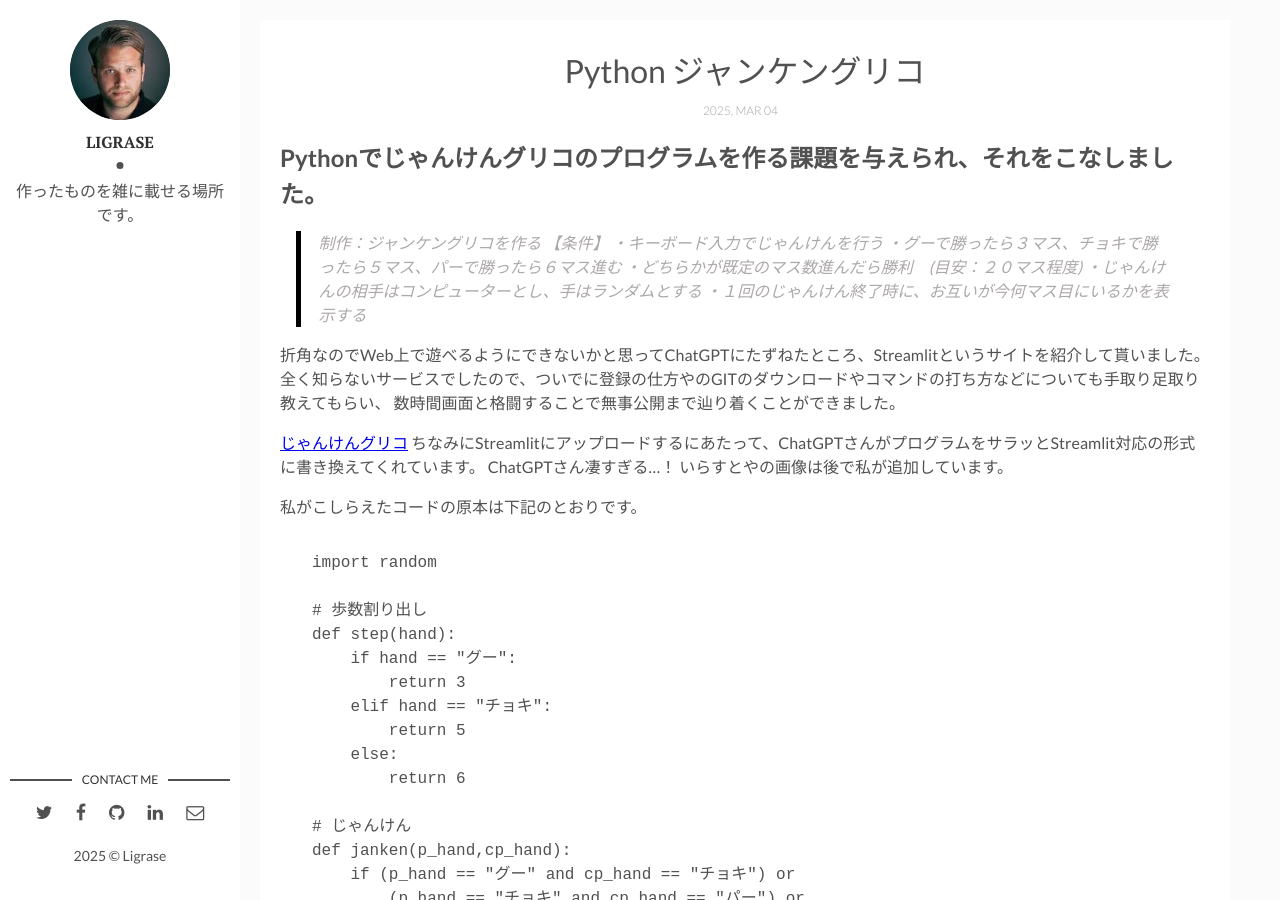
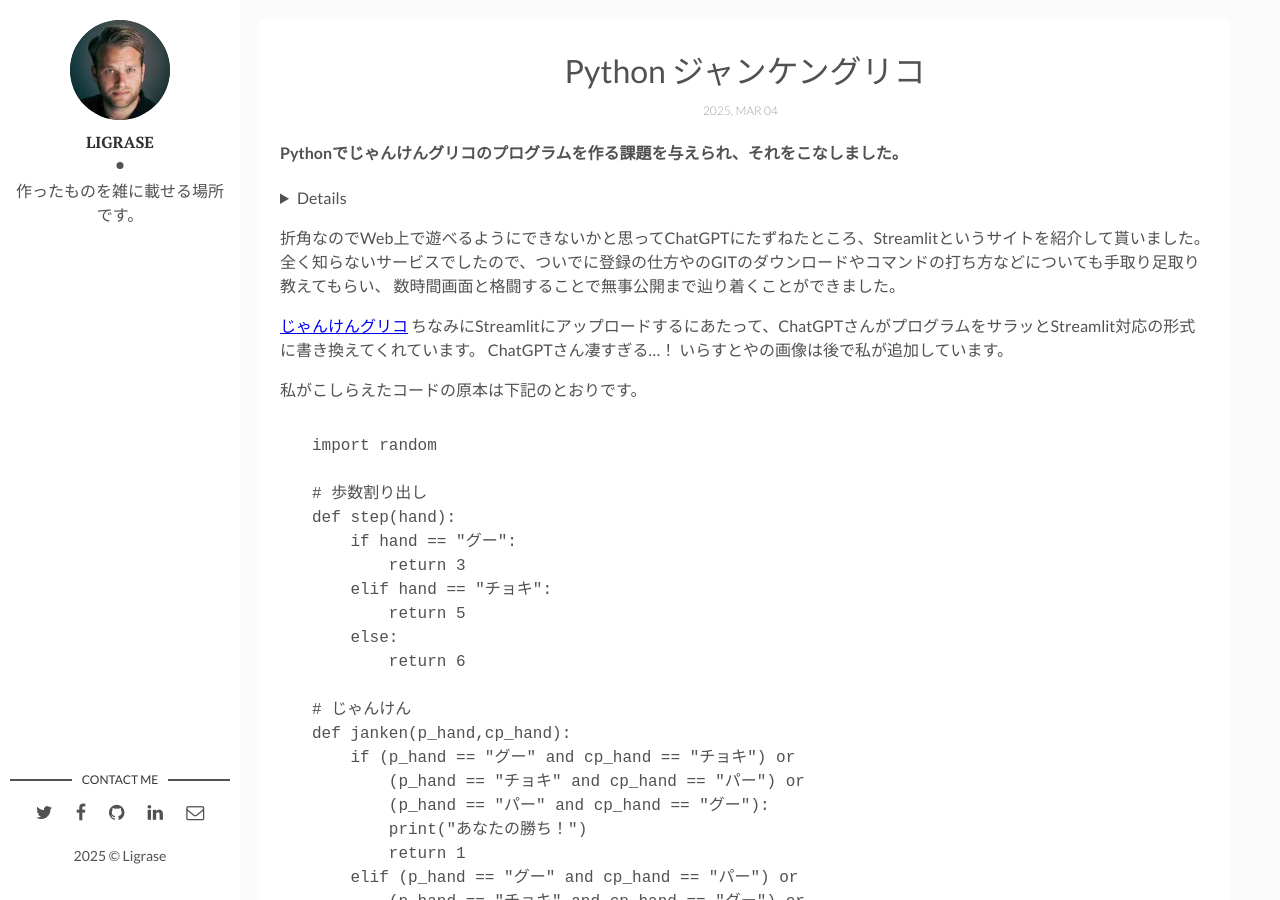
Before and after one commit to Liqrase/diary-1, a Jekyll site: the page built from _posts/2025-03-05-python-jankenglico.markdown, in a window 1280 px wide and 900 px high. Built offline with Jekyll 4.4.1, drawn with Linux system fonts in a browser that asks for light colours; comment, search, counter and statistics services are not loaded.

Commit message:
janken-3

````diff
--- a/_posts/2025-03-05-python-jankenglico.markdown
+++ b/_posts/2025-03-05-python-jankenglico.markdown
@@ -7,15 +7,17 @@ img:  # Add image post (optional)
 fig-caption: # Add figcaption (optional)
 tags: [Python]
 ---
-## Pythonでじゃんけんグリコのプログラムを作る課題を与えられ、それをこなしました。
+#### Pythonでじゃんけんグリコのプログラムを作る課題を与えられ、それをこなしました。
 
->制作：ジャンケングリコを作る
->【条件】
-> ・キーボード入力でじゃんけんを行う
-> ・グーで勝ったら３マス、チョキで勝ったら５マス、パーで勝ったら６マス進む
-> ・どちらかが既定のマス数進んだら勝利　(目安：２０マス程度)
-> ・じゃんけんの相手はコンピューターとし、手はランダムとする
-> ・１回のじゃんけん終了時に、お互いが今何マス目にいるかを表示する
+
+<details><summary制作：ジャンケングリコを作る</summary>
+【条件】
+ *キーボード入力でじゃんけんを行う
+ *グーで勝ったら３マス、チョキで勝ったら５マス、パーで勝ったら６マス進む
+ *どちらかが既定のマス数進んだら勝利　(目安：２０マス程度)
+ *じゃんけんの相手はコンピューターとし、手はランダムとする
+ *１回のじゃんけん終了時に、お互いが今何マス目にいるかを表示する
+</details>
 
 折角なのでWeb上で遊べるようにできないかと思ってChatGPTにたずねたところ、Streamlitというサイトを紹介して貰いました。
 全く知らないサービスでしたので、ついでに登録の仕方やのGITのダウンロードやコマンドの打ち方などについても手取り足取り教えてもらい、
@@ -27,7 +29,7 @@ ChatGPTさん凄すぎる…！
 いらすとやの画像は後で私が追加しています。
 
 私がこしらえたコードの原本は下記のとおりです。
-```Python
+```python:jankenglico.py
 import random
 
 # 歩数割り出し
@@ -92,7 +94,7 @@ else:
 ```
 
 ちなみに、課題の怪盗例のコードでは、
-```
+```python:jankenglico-trim.py
 if (p_hand == "グー" and cp_hand == "チョキ") or (p_hand == "チョキ" and cp_hand == "パー") or (p_hand == "パー" and cp_hand == "グー"):
 ```
 などの条件の部分は、グーチョキパーを0,1,2に割り当てたリストを作り、3で割った余りを利用して場合分けされていました。
````
